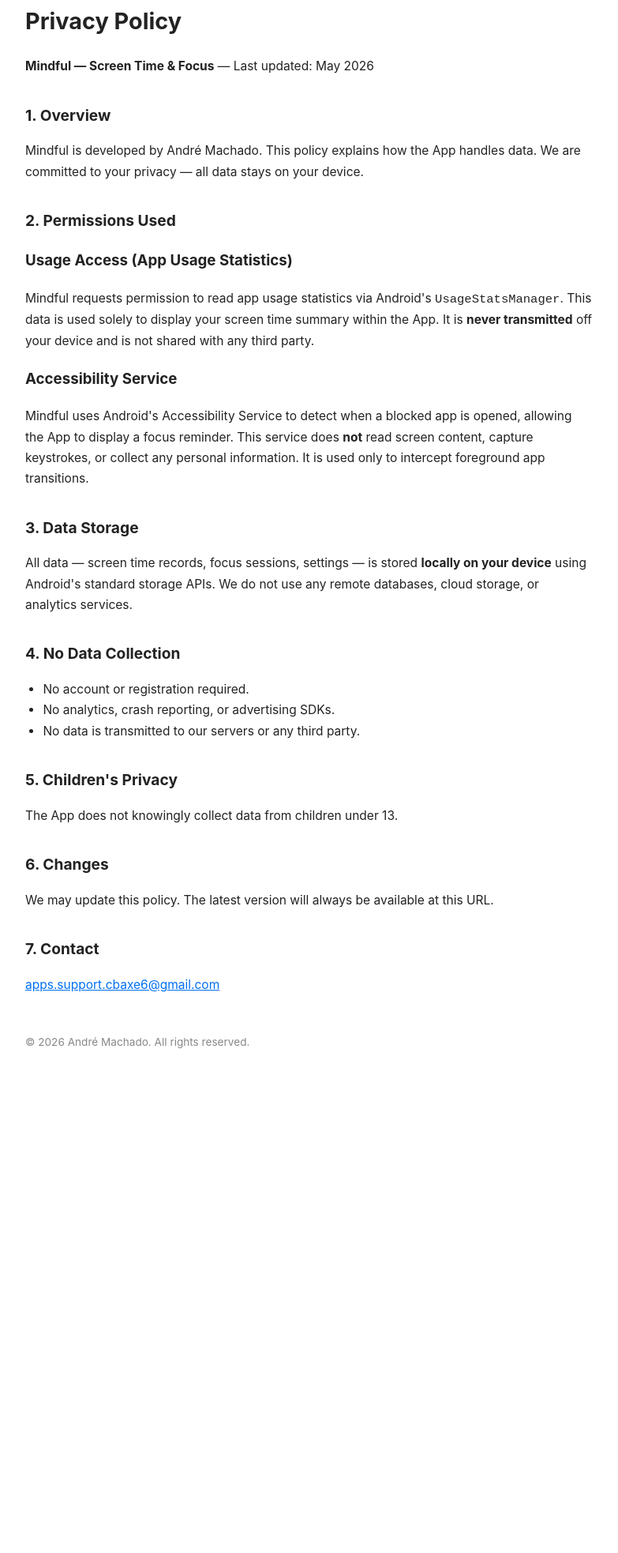
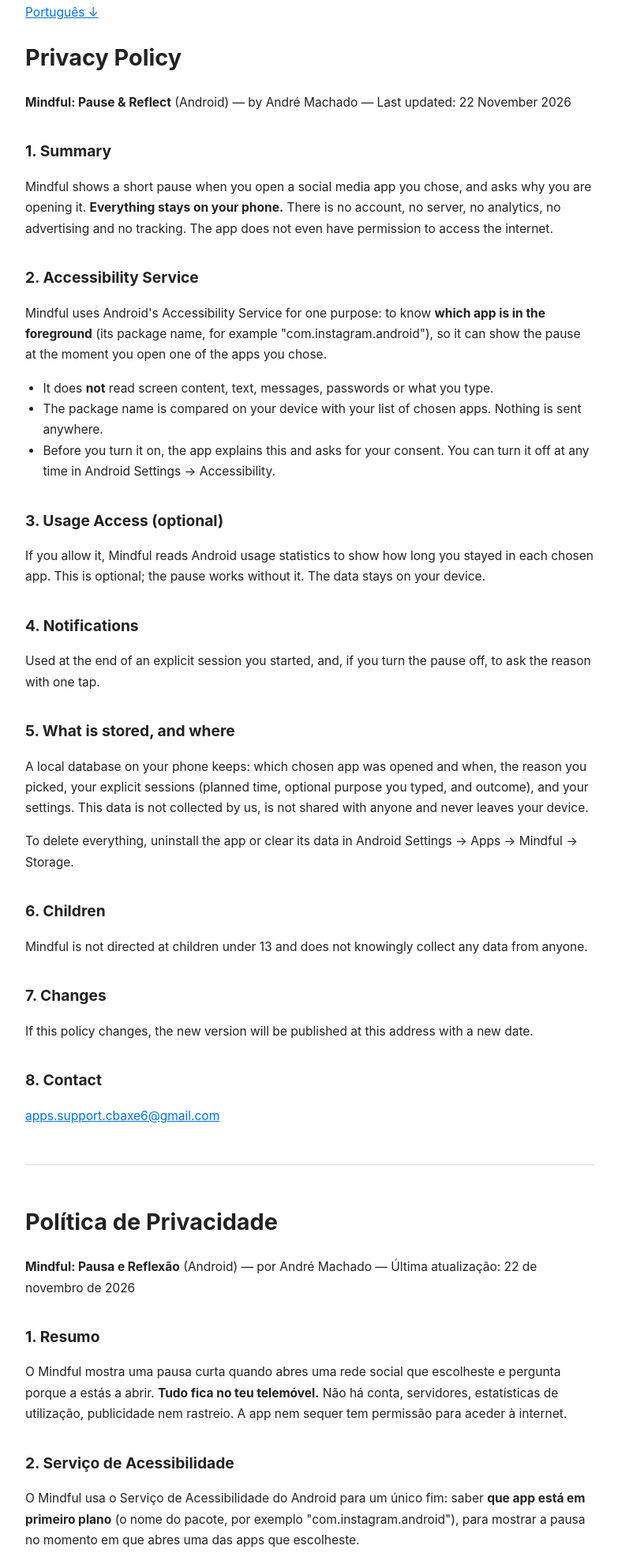
Before and after one commit to Axecb6/axecb6.github.io, a plain HTML site: page mindful/privacy/index.html in a window 1280 px wide. Shown: the part 37-2003 px from the top of the page at 79% size, without its empty margins (248-1031 px from the left). Before the commit the page ends 1408 px from the top, so only its background shows below. Drawn offline with Linux system fonts and the light colour scheme.

Commit message:
Mindful: política de privacidade para o Google Play (EN/PT)
Descreve a pausa, o uso do Serviço de Acessibilidade (só o nome do pacote
em primeiro plano), acesso ao uso opcional e que nada sai do aparelho.

Co-Authored-By: Claude Opus 5.5 <noreply@anthropic.com>

```diff
--- a/mindful/privacy/index.html
+++ b/mindful/privacy/index.html
@@ -9,41 +9,80 @@
   h1 { font-size: 1.8rem; } h2 { font-size: 1.2rem; margin-top: 2rem; }
   p, li { font-size: 0.97rem; } ul { padding-left: 1.4rem; }
   a { color: #0070f3; } footer { margin-top: 3rem; color: #888; font-size: 0.85rem; }
+  hr { margin: 3rem 0; border: none; border-top: 1px solid #ddd; }
 </style>
 </head>
 <body>
+<p><a href="#pt">Português ↓</a></p>
 <h1>Privacy Policy</h1>
-<p><strong>Mindful — Screen Time &amp; Focus</strong> — Last updated: May 2026</p>
+<p><strong>Mindful: Pause &amp; Reflect</strong> (Android) — by André Machado — Last updated: 22 November 2026</p>
 
-<h2>1. Overview</h2>
-<p>Mindful is developed by André Machado. This policy explains how the App handles data. We are committed to your privacy — all data stays on your device.</p>
+<h2>1. Summary</h2>
+<p>Mindful shows a short pause when you open a social media app you chose, and asks why you are opening it. <strong>Everything stays on your phone.</strong> There is no account, no server, no analytics, no advertising and no tracking. The app does not even have permission to access the internet.</p>
 
-<h2>2. Permissions Used</h2>
-
-<h3>Usage Access (App Usage Statistics)</h3>
-<p>Mindful requests permission to read app usage statistics via Android's <code>UsageStatsManager</code>. This data is used solely to display your screen time summary within the App. It is <strong>never transmitted</strong> off your device and is not shared with any third party.</p>
-
-<h3>Accessibility Service</h3>
-<p>Mindful uses Android's Accessibility Service to detect when a blocked app is opened, allowing the App to display a focus reminder. This service does <strong>not</strong> read screen content, capture keystrokes, or collect any personal information. It is used only to intercept foreground app transitions.</p>
-
-<h2>3. Data Storage</h2>
-<p>All data — screen time records, focus sessions, settings — is stored <strong>locally on your device</strong> using Android's standard storage APIs. We do not use any remote databases, cloud storage, or analytics services.</p>
-
-<h2>4. No Data Collection</h2>
+<h2>2. Accessibility Service</h2>
+<p>Mindful uses Android's Accessibility Service for one purpose: to know <strong>which app is in the foreground</strong> (its package name, for example "com.instagram.android"), so it can show the pause at the moment you open one of the apps you chose.</p>
 <ul>
-  <li>No account or registration required.</li>
-  <li>No analytics, crash reporting, or advertising SDKs.</li>
-  <li>No data is transmitted to our servers or any third party.</li>
+  <li>It does <strong>not</strong> read screen content, text, messages, passwords or what you type.</li>
+  <li>The package name is compared on your device with your list of chosen apps. Nothing is sent anywhere.</li>
+  <li>Before you turn it on, the app explains this and asks for your consent. You can turn it off at any time in Android Settings → Accessibility.</li>
 </ul>
 
-<h2>5. Children's Privacy</h2>
-<p>The App does not knowingly collect data from children under 13.</p>
+<h2>3. Usage Access (optional)</h2>
+<p>If you allow it, Mindful reads Android usage statistics to show how long you stayed in each chosen app. This is optional; the pause works without it. The data stays on your device.</p>
 
-<h2>6. Changes</h2>
-<p>We may update this policy. The latest version will always be available at this URL.</p>
+<h2>4. Notifications</h2>
+<p>Used at the end of an explicit session you started, and, if you turn the pause off, to ask the reason with one tap.</p>
 
-<h2>7. Contact</h2>
+<h2>5. What is stored, and where</h2>
+<p>A local database on your phone keeps: which chosen app was opened and when, the reason you picked, your explicit sessions (planned time, optional purpose you typed, and outcome), and your settings. This data is not collected by us, is not shared with anyone and never leaves your device.</p>
+<p>To delete everything, uninstall the app or clear its data in Android Settings → Apps → Mindful → Storage.</p>
+
+<h2>6. Children</h2>
+<p>Mindful is not directed at children under 13 and does not knowingly collect any data from anyone.</p>
+
+<h2>7. Changes</h2>
+<p>If this policy changes, the new version will be published at this address with a new date.</p>
+
+<h2>8. Contact</h2>
 <p><a href="mailto:apps.support.cbaxe6@gmail.com">apps.support.cbaxe6@gmail.com</a></p>
+
+<hr id="pt">
+
+<div lang="pt">
+<h1>Política de Privacidade</h1>
+<p><strong>Mindful: Pausa e Reflexão</strong> (Android) — por André Machado — Última atualização: 22 de novembro de 2026</p>
+
+<h2>1. Resumo</h2>
+<p>O Mindful mostra uma pausa curta quando abres uma rede social que escolheste e pergunta porque a estás a abrir. <strong>Tudo fica no teu telemóvel.</strong> Não há conta, servidores, estatísticas de utilização, publicidade nem rastreio. A app nem sequer tem permissão para aceder à internet.</p>
+
+<h2>2. Serviço de Acessibilidade</h2>
+<p>O Mindful usa o Serviço de Acessibilidade do Android para um único fim: saber <strong>que app está em primeiro plano</strong> (o nome do pacote, por exemplo "com.instagram.android"), para mostrar a pausa no momento em que abres uma das apps que escolheste.</p>
+<ul>
+  <li><strong>Não</strong> lê o conteúdo do ecrã, textos, mensagens, palavras-passe nem o que escreves.</li>
+  <li>O nome do pacote é comparado no teu telemóvel com a tua lista de apps escolhidas. Nada é enviado para lado nenhum.</li>
+  <li>Antes de o ativares, a app explica isto e pede o teu consentimento. Podes desligá-lo a qualquer momento em Definições do Android → Acessibilidade.</li>
+</ul>
+
+<h2>3. Acesso ao uso (opcional)</h2>
+<p>Se o permitires, o Mindful lê as estatísticas de uso do Android para mostrar quanto tempo ficaste em cada app escolhida. É opcional; a pausa funciona sem isto. Os dados ficam no teu telemóvel.</p>
+
+<h2>4. Notificações</h2>
+<p>Usadas no fim de uma sessão explícita que iniciaste e, se desligares a pausa, para perguntar o motivo com um toque.</p>
+
+<h2>5. O que fica guardado, e onde</h2>
+<p>Uma base de dados local no teu telemóvel guarda: que app escolhida foi aberta e quando, o motivo que indicaste, as tuas sessões explícitas (tempo previsto, objetivo que escreveste, se o escreveste, e resultado) e as tuas definições. Estes dados não são recolhidos por nós, não são partilhados com ninguém e nunca saem do teu aparelho.</p>
+<p>Para apagar tudo, desinstala a app ou limpa os dados dela em Definições do Android → Apps → Mindful → Armazenamento.</p>
+
+<h2>6. Crianças</h2>
+<p>O Mindful não se destina a crianças com menos de 13 anos e não recolhe conscientemente dados de ninguém.</p>
+
+<h2>7. Alterações</h2>
+<p>Se esta política mudar, a nova versão será publicada neste endereço com uma nova data.</p>
+
+<h2>8. Contacto</h2>
+<p><a href="mailto:apps.support.cbaxe6@gmail.com">apps.support.cbaxe6@gmail.com</a></p>
+</div>
 
 <footer>© 2026 André Machado. All rights reserved.</footer>
 </body>
```
